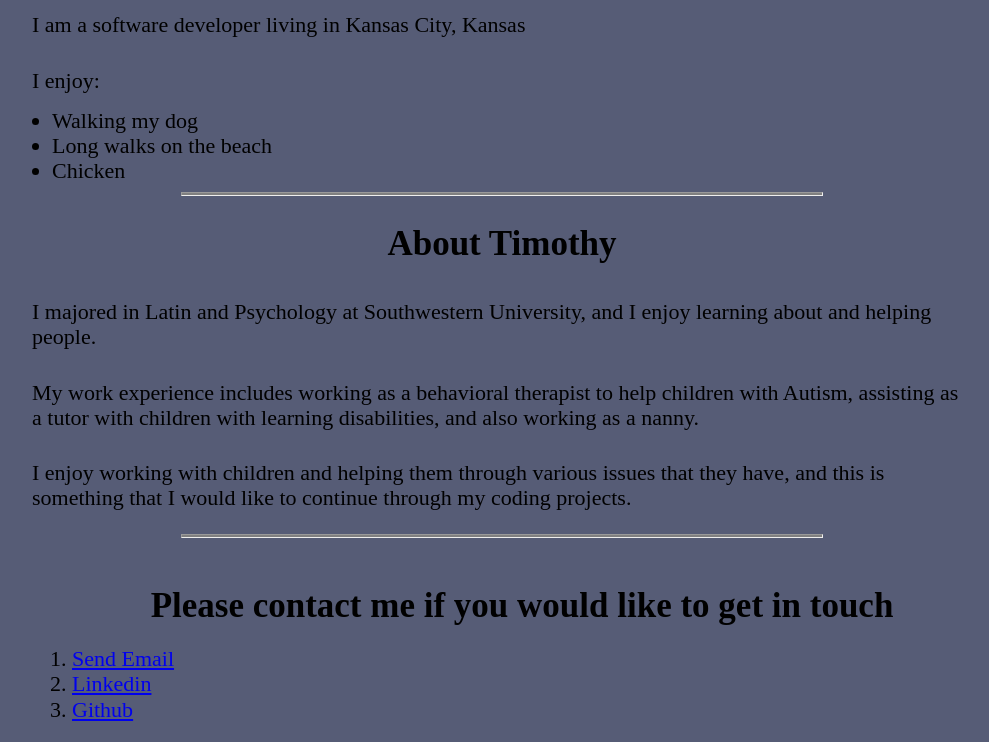
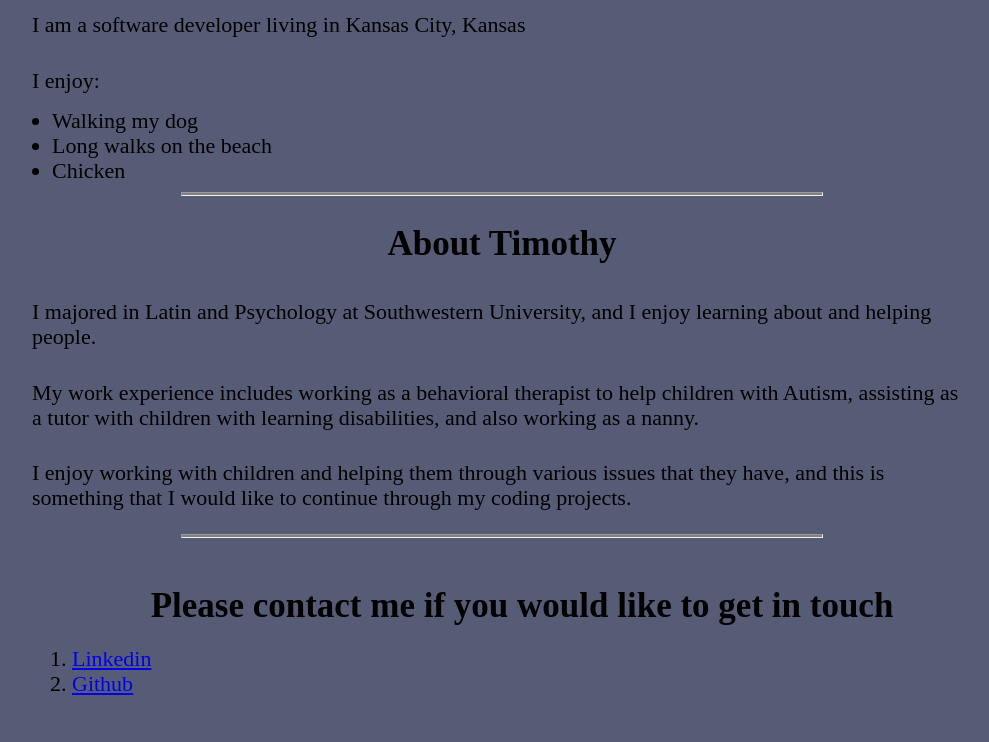
Before and after one commit to Kiineo/Thinkful-Website, a plain HTML site: page index.html in a window 1280 px wide. Shown: the part 778-1520 px from the top of the page, without its empty margins (138-1127 px from the left). After the commit the page ends 1495 px from the top, so only its background shows below. Drawn offline with nearby package versions, Linux system fonts and the light colour scheme.

Commit message:
Update index.html

```diff
--- a/index.html
+++ b/index.html
@@ -55,7 +55,6 @@
     Please contact me if you would like to get in touch
   </h3>
   <ol>
-    <li><a href="mailto:tmichaelbroyles@gmail.com">Send Email</a></li>
     <li><a href=https://www.linkedin.com/in/michael-broyles-a49756265>Linkedin </a></li>
     <li><a href=https://github.com/Kiineo>Github </a></li>
   </ol>
```
